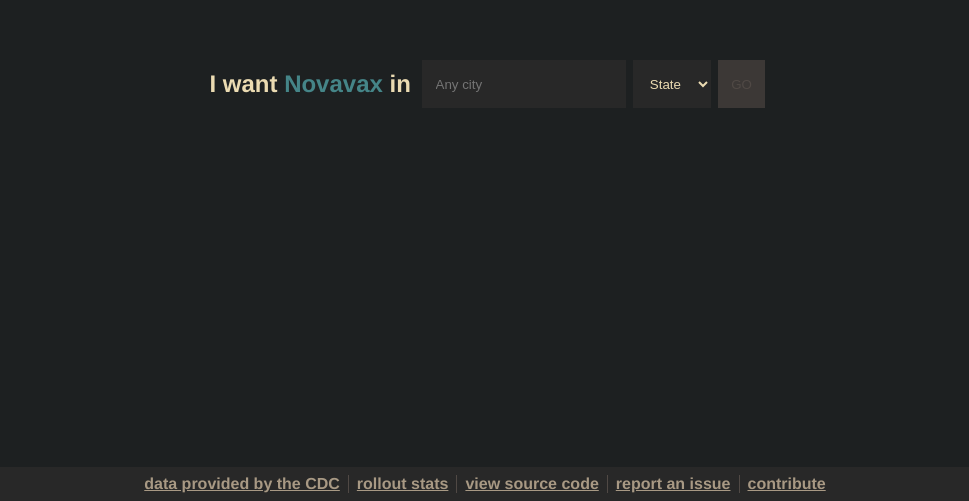
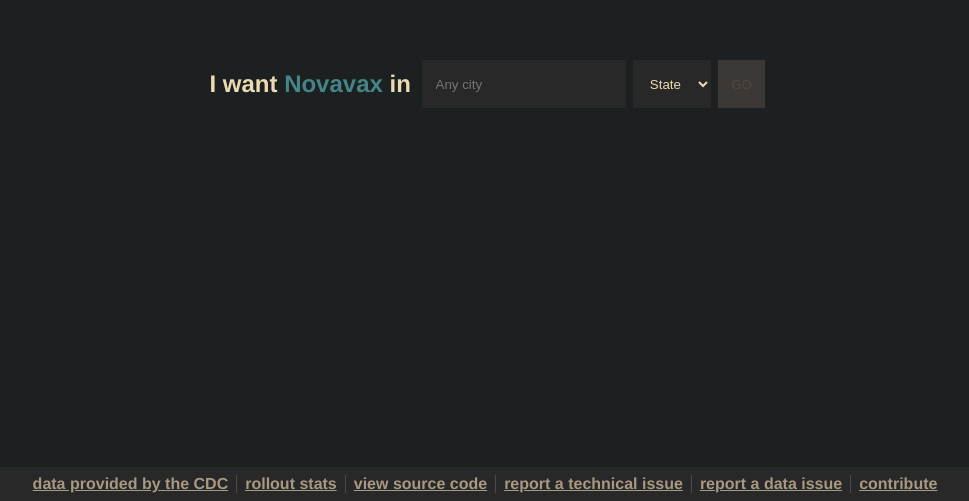
Before and after one commit to novavax-finder/novavax-finder.github.io, a Vue app: page /#/ in a window 1280 px wide. Shown: the part 299-800 px from the top of the page, without its empty margins (155-1124 px from the left). Built offline with nearby package versions, Linux system fonts and the light colour scheme.

Commit message:
remove cvs filter, update links, add update date to stats

```diff
--- a/src/App.vue
+++ b/src/App.vue
@@ -18,7 +18,7 @@
       footerLinks: [
         {
           text: 'data provided by the CDC',
-          url: 'https://data.cdc.gov/Vaccinations/Vaccines-gov-COVID-19-vaccinating-provider-locatio/5jp2-pgaw/data',
+          url: 'https://data.cdc.gov/Vaccinations/Vaccines-gov-COVID-19-vaccinating-provider-locatio/5jp2-pgaw',
         },
         {
           text: 'rollout stats',
@@ -29,8 +29,12 @@
           url: 'https://www.github.com/novavax-finder/novavax-finder.github.io',
         },
         {
-          text: 'report an issue',
+          text: 'report a technical issue',
           url: 'https://www.reddit.com/message/compose/?to=poop_sox',
+        },
+        {
+          text: 'report a data issue',
+          url: 'mailto:vaccinefinder@cdc.gov',
         },
         {
           text: 'contribute',
--- a/src/views/SearchView.vue
+++ b/src/views/SearchView.vue
@@ -15,9 +15,6 @@
 
     <input type="checkbox" v-model="inStockOnly" />
     in stock only
-
-    <input type="checkbox" v-model="includeCVS" />
-    include CVS
 
     <page-navigation v-if="isPaginated" :totalResults="totalResults" />
 
@@ -63,7 +60,6 @@
 
   data() {
     return {
-      includeCVS: this.$route.query.includeCVS || false,
       inStockOnly: this.$route.query.inStockOnly || false,
       isError: false,
       isLoading: true,
@@ -94,10 +90,6 @@
       await this.reloadData()
     },
 
-    includeCVS() {
-      this.updateFilters()
-    },
-
     inStockOnly() {
       this.updateFilters()
     },
@@ -115,10 +107,6 @@
 
       if (this.inStockOnly) {
         query += ' and (`in_stock` = true)'
-      }
-
-      if (!this.includeCVS) {
-        query += ` and not contains(upper(\`loc_name\`), upper('cvs'))`
       }
 
       query += ') ' // end of filters
@@ -167,7 +155,6 @@
       this.$router.push({
         params: { page: null },
         query: {
-          includeCVS: this.includeCVS || undefined,
           inStockOnly: this.inStockOnly || undefined,
         },
       })
--- a/src/views/StatsView.vue
+++ b/src/views/StatsView.vue
@@ -19,6 +19,10 @@
         <strong>{{ stats.availability.total }}</strong>
         total locations
       </h2>
+      <p v-if="updateDate">
+        data last updated by the CDC on
+        {{ new Date(updateDate).toLocaleDateString() }}
+      </p>
     </div>
     <a href="/">go back</a>
   </div>
@@ -34,6 +38,7 @@
     return {
       isError: false,
       isLoading: true,
+      updateDate: null,
       stats: {
         availability: {
           inStock: '0',
@@ -56,6 +61,7 @@
           )
       )
       const data = await response.json()
+      this.updateDate = response.headers.get('last-modified')
       return data[0]
     },
 
@@ -64,7 +70,6 @@
       if (inStockOnly) {
         query += ' and (`in_stock` = true)'
       }
-      query += ` and not contains(upper(\`loc_name\`), upper('cvs'))`
       query += ') ' // end of filters
       query += '|> select count(*) as __count_alias__'
       query = encodeURIComponent(query)
```
